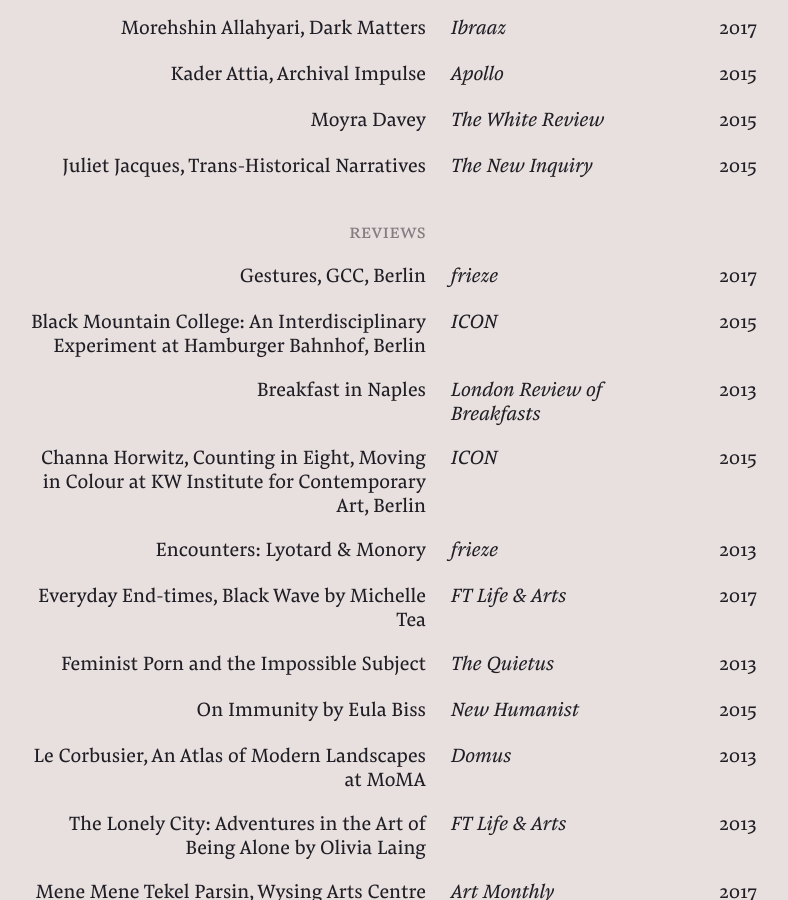
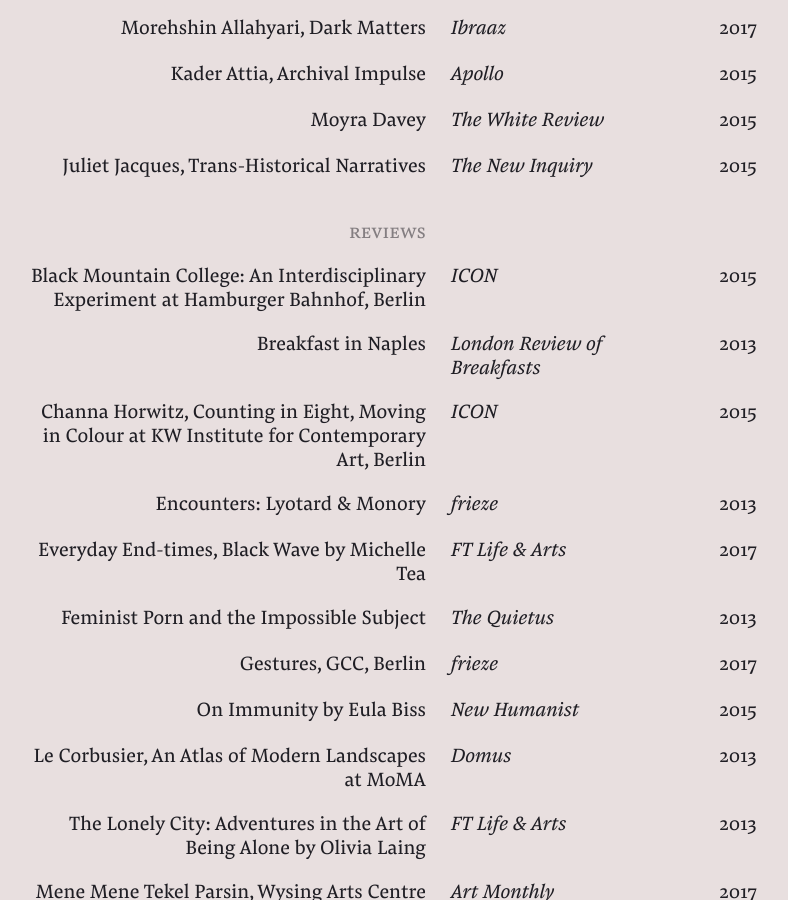
Before and after one commit to hg-site/hg-site.github.io, a Jekyll site: the page built from writing/index.markdown, in a window 1280 px wide and 900 px high, scrolled down 968 px. Shown: the whole window, without its empty margins (214-1002 px from the left). Built offline with Jekyll 4.4.1, drawn with Linux system fonts in a browser that asks for light colours.

Commit message:
Updated Index

```diff
--- a/writing/index.markdown
+++ b/writing/index.markdown
@@ -149,14 +149,6 @@
 </div>
 
 <div class="sw-row">
-	<a href="https://frieze.com/article/gcc">
-	<div class="sw-title">Gestures, GCC, Berlin</div>
-	<div class="sw-publication">frieze</div>
-	<div class="sw-year">2017</div>
-	</a>
-</div>
-
-<div class="sw-row">
 	<a href="/docs/Black-Mountainreview.pdf">
 	<div class="sw-title">Black Mountain College: An Interdisciplinary Experiment at Hamburger Bahnhof, Berlin</div>
 	<div class="sw-publication">ICON</div>
@@ -201,6 +193,14 @@
 	<div class="sw-title">Feminist Porn and the Impossible Subject</div>
 	<div class="sw-publication">The Quietus</div>
 	<div class="sw-year">2013</div>
+	</a>
+</div>
+
+<div class="sw-row">
+	<a href="https://frieze.com/article/gcc">
+	<div class="sw-title">Gestures, GCC, Berlin</div>
+	<div class="sw-publication">frieze</div>
+	<div class="sw-year">2017</div>
 	</a>
 </div>
 
```
